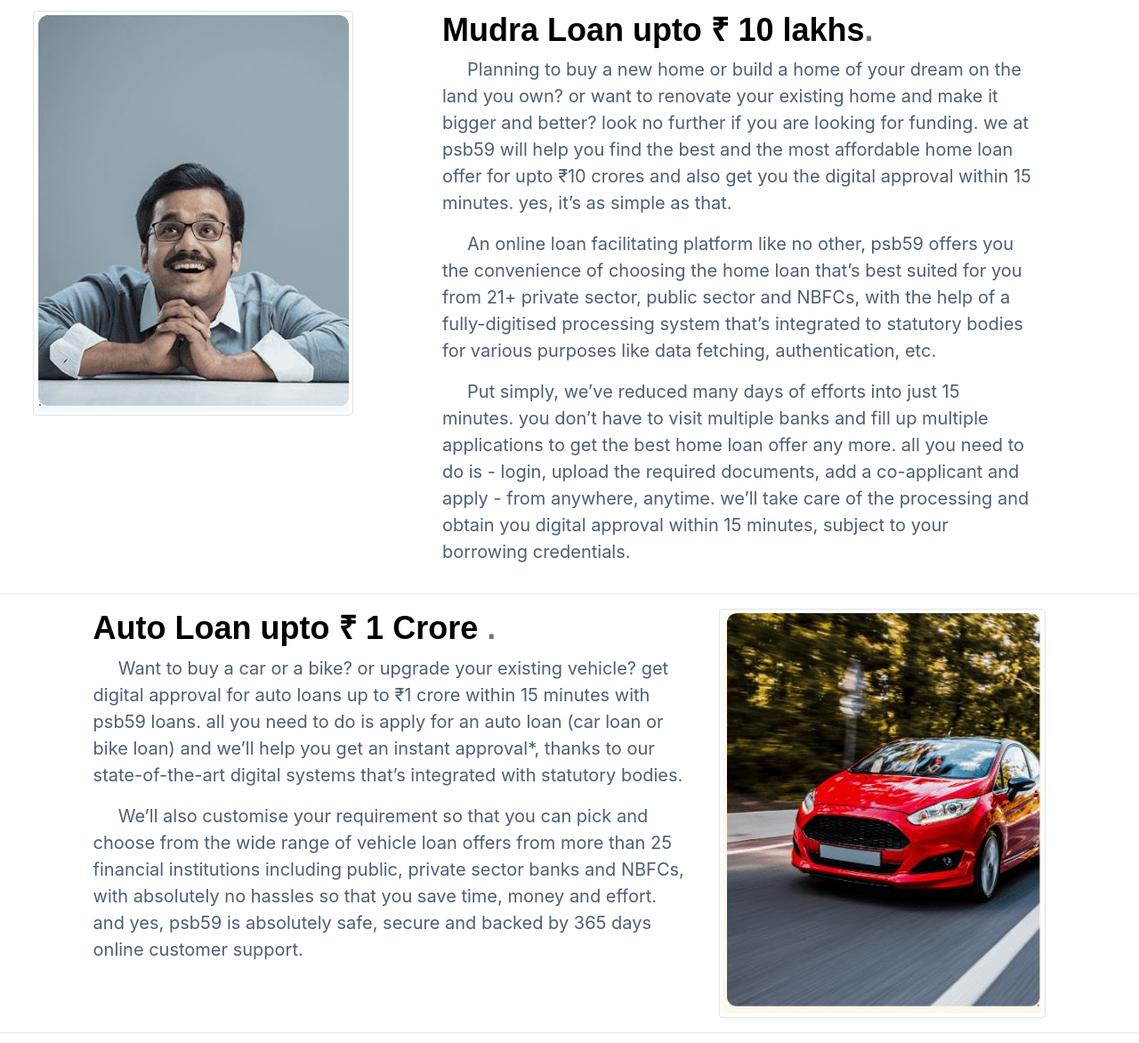
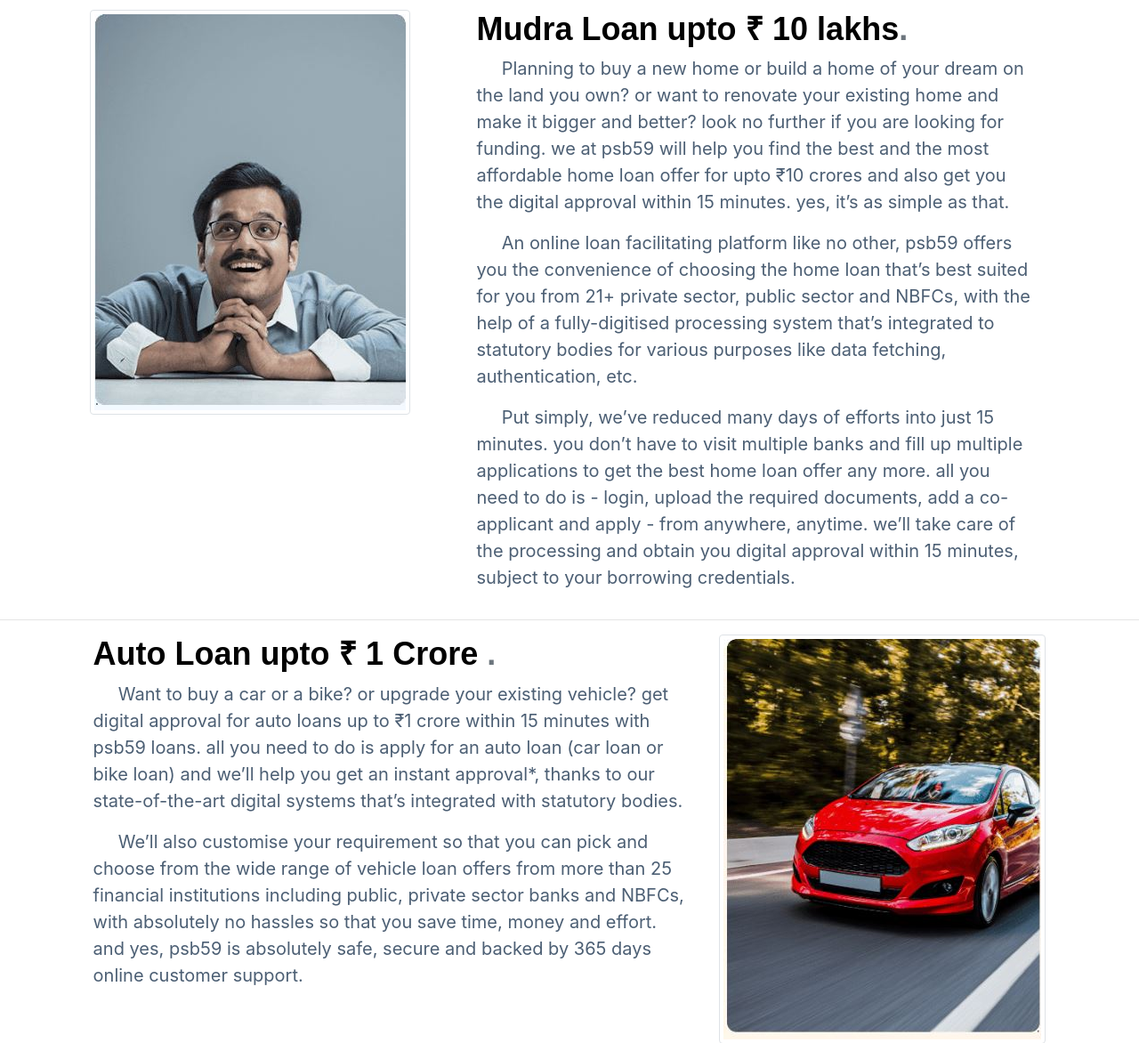
Before and after one commit to Bhushan-1509/Bank-Loan-Eligibility-Prediction, a Flask app: page / in a window 1280 px wide. Shown: the part 1711-2883 px from the top of the page at 89% size. Run offline with Flask 2, Linux system fonts and the light colour scheme; some libraries are stand-ins or nearby versions.

Commit message:
New changes

```diff
--- a/app.py
+++ b/app.py
@@ -1,6 +1,6 @@
 from flask import Flask,send_from_directory,render_template
 from flask import send_from_directory
-from flask_bootstrap import Bootstrap
+# from flask_bootstrap import Bootstrap
 import json
 import os
 
@@ -9,7 +9,7 @@
 
 app = Flask(__name__, static_url_path='')
 
-bootstrap = Bootstrap(app)
+# bootstrap = Bootstrap(app)
 
 @app.route('/')
 def index():
--- a/static/css/index.css
+++ b/static/css/index.css
@@ -4,7 +4,8 @@
 }
 
 .row{
-    margin-left: 10%;
+    margin-left: 4%;
+    /*padding: 12%;*/
 }
 
 
--- a/templates/layout.html
+++ b/templates/layout.html
@@ -6,11 +6,15 @@
     <meta charset="utf-8">
     <meta name="viewport" content="width=device-width, initial-scale=1">
     <title>{% block title %}{% endblock%}</title>
+      <link rel="stylesheet" href="https://cdn.jsdelivr.net/npm/bootstrap@4.3.1/dist/css/bootstrap.min.css" integrity="sha384-ggOyR0iXCbMQv3Xipma34MD+dH/1fQ784/j6cY/iJTQUOhcWr7x9JvoRxT2MZw1T" crossorigin="anonymous">
+
+    <meta name="theme-color" content="#712cf9">
+    <link rel="canonical" href="https://getbootstrap.com/docs/5.2/examples/carousel/">
+
+    <link href="{{ url_for('static',filename='css/layout.css') }}" rel="stylesheet">
+
     {% block head %}{% endblock %}
-    <link href="{{ url_for('static',filename='css/layout.css') }}" rel="stylesheet">
-    <link rel="canonical" href="https://getbootstrap.com/docs/5.2/examples/carousel/">
-    <link rel="stylesheet" href="https://cdn.jsdelivr.net/npm/bootstrap@4.3.1/dist/css/bootstrap.min.css" integrity="sha384-ggOyR0iXCbMQv3Xipma34MD+dH/1fQ784/j6cY/iJTQUOhcWr7x9JvoRxT2MZw1T" crossorigin="anonymous">
-    <meta name="theme-color" content="#712cf9">
+
 
 
   </head>
@@ -18,6 +22,6 @@
 
     {% block bodycontent %}{% endblock%}
 
-    <script src="https://cdn.jsdelivr.net/npm/bootstrap@5.2.2/dist/js/bootstrap.bundle.min.js" integrity="sha384-OERcA2EqjJCMA+/3y+gxIOqMEjwtxJY7qPCqsdltbNJuaOe923+mo//f6V8Qbsw3" crossorigin="anonymous"></script>
+    <script src="https://cdn.jsdelivr.net/npm/bootstrap@5.2.2/dist/js/bootstrap.min.js" integrity="sha384-OERcA2EqjJCMA+/3y+gxIOqMEjwtxJY7qPCqsdltbNJuaOe923+mo//f6V8Qbsw3" crossorigin="anonymous"></script>
   </body>
 </html>
```
Also changed, not shown: 1 other file.
